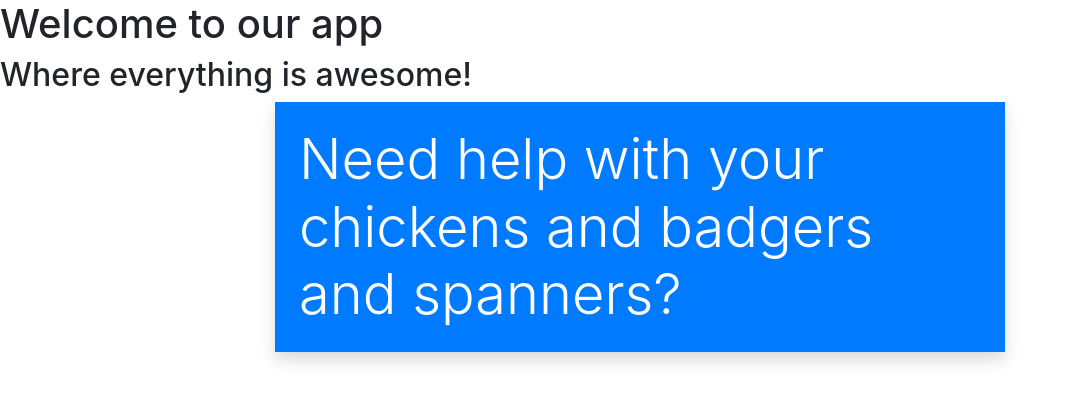
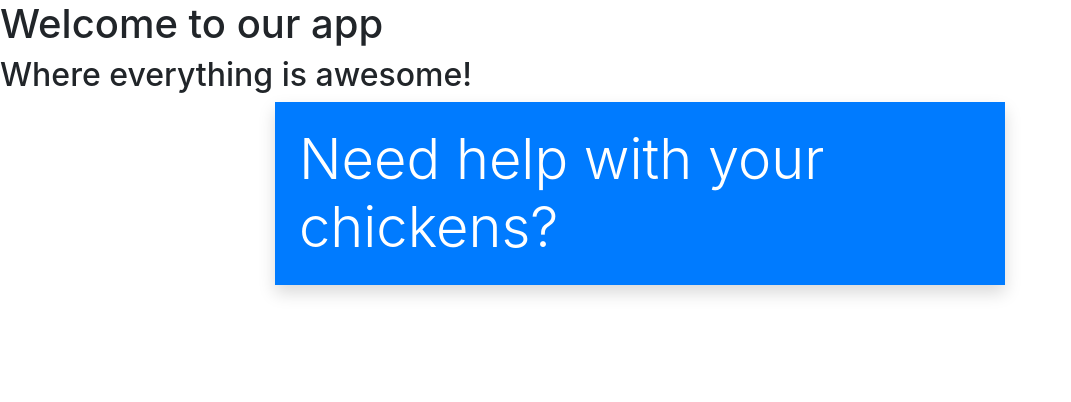
Before and after one commit to FickleBobby/SampleProject, an Angular app: page / in a window 1280 px wide. Shown: the top 402 px of the page, without its empty margins (0-1071 px from the left). Built offline with nearby package versions, Linux system fonts and the light colour scheme.

Commit message:
Revert "update jumbotron"

```diff
--- a/src/app/jumbotron/jumbotron.component.html
+++ b/src/app/jumbotron/jumbotron.component.html
@@ -3,7 +3,7 @@
 		<div class="col-8">
 			<div class="p-4 bg-primary text-white shadow">
 				<div class="display-4">
-					Need help with your chickens and badgers and spanners?
+					Need help with your chickens?
 				</div>
 			</div>
 		</div>
```
